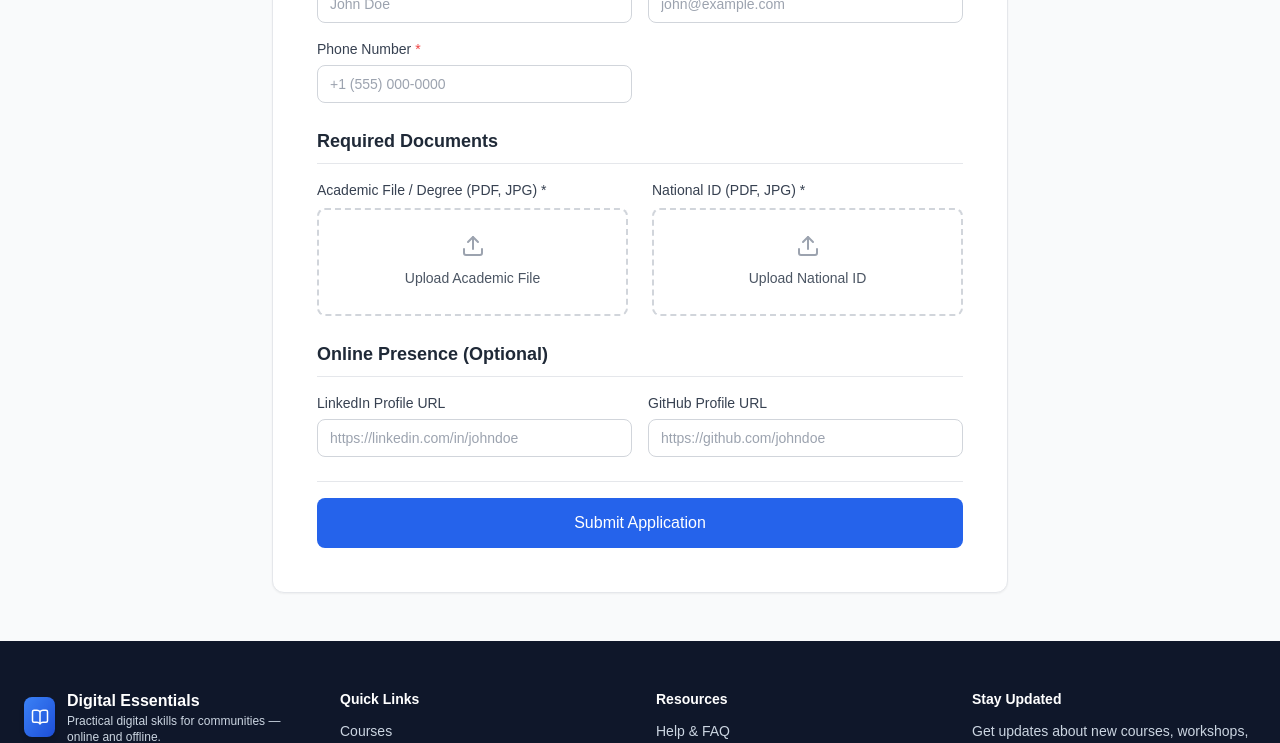
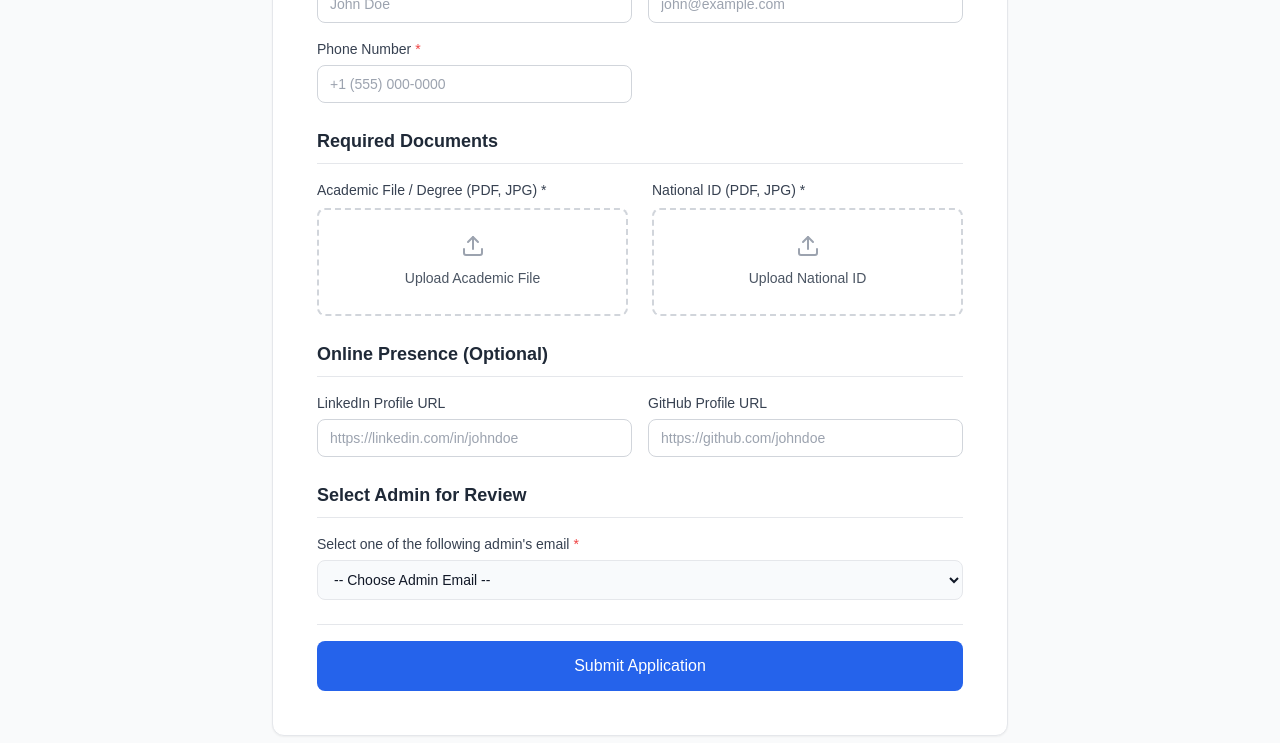
Before and after one commit to Moges741/digital-essentials-frontend, a React (Vite) app: page /apply-mentor in a window 1280 px wide. Shown: the part 387-1130 px from the top of the page. Built offline with nearby package versions, Linux system fonts and the light colour scheme; no server answers.

Commit message:
added message succesfully

```diff
--- a/src/components/layout/Navbar.tsx
+++ b/src/components/layout/Navbar.tsx
@@ -65,7 +65,7 @@ const Navbar = () => {
             )}
           </div>
 
-          {/* Right */}
+
           <div className="flex items-center gap-2">
             {isAuthenticated ? (
               <>
--- a/src/pages/home/ApplyMentorPage.tsx
+++ b/src/pages/home/ApplyMentorPage.tsx
@@ -15,6 +15,7 @@ const ApplyMentorPage = () => {
     phone_number: '',
     linkedin_link: '',
     github_link: '',
+    admin_email: '',
   });
 
   const [files, setFiles] = useState<{
@@ -50,6 +51,10 @@ const ApplyMentorPage = () => {
 
   const handleSubmit = (e: React.FormEvent) => {
     e.preventDefault();
+    if (!formData.admin_email) {
+      toast.error("Please select an admin's email.");
+      return;
+    }
     if (!files.academic_file || !files.national_id) {
       toast.error('Please upload both academic file and national ID.');
       return;
@@ -59,6 +64,7 @@ const ApplyMentorPage = () => {
     data.append('name', formData.name);
     data.append('email', formData.email);
     data.append('phone_number', formData.phone_number);
+    data.append('admin_email', formData.admin_email);
     if (formData.linkedin_link) data.append('linkedin_link', formData.linkedin_link);
     if (formData.github_link) data.append('github_link', formData.github_link);
     data.append('academic_file', files.academic_file);
@@ -202,6 +208,27 @@ const ApplyMentorPage = () => {
               </div>
             </div>
 
+            {/* Admin Selection */}
+            <div className="space-y-4">
+              <h3 className="text-lg font-semibold text-gray-800 border-b pb-2">Select Admin for Review</h3>
+              <div className="flex flex-col gap-1.5">
+                <label className="text-sm font-medium text-gray-700">
+                  Select one of the following admin's email <span className="text-red-500">*</span>
+                </label>
+                <select
+                  name="admin_email"
+                  required
+                  value={formData.admin_email}
+                  onChange={(e) => setFormData((prev) => ({ ...prev, admin_email: e.target.value }))}
+                  className="w-full rounded-lg border border-gray-200 bg-slate-50 py-2.5 px-3 text-sm outline-none transition focus:border-blue-300 focus:bg-white"
+                >
+                  <option value="">-- Choose Admin Email --</option>
+                  <option value="mogesse741@gmail.com">mogesse741@gmail.com</option>
+                  <option value="softman741@gmail.com">softman741@gmail.com</option>
+                </select>
+              </div>
+            </div>
+
             <div className="pt-4 border-t">
               <Button
                 type="submit"
```
